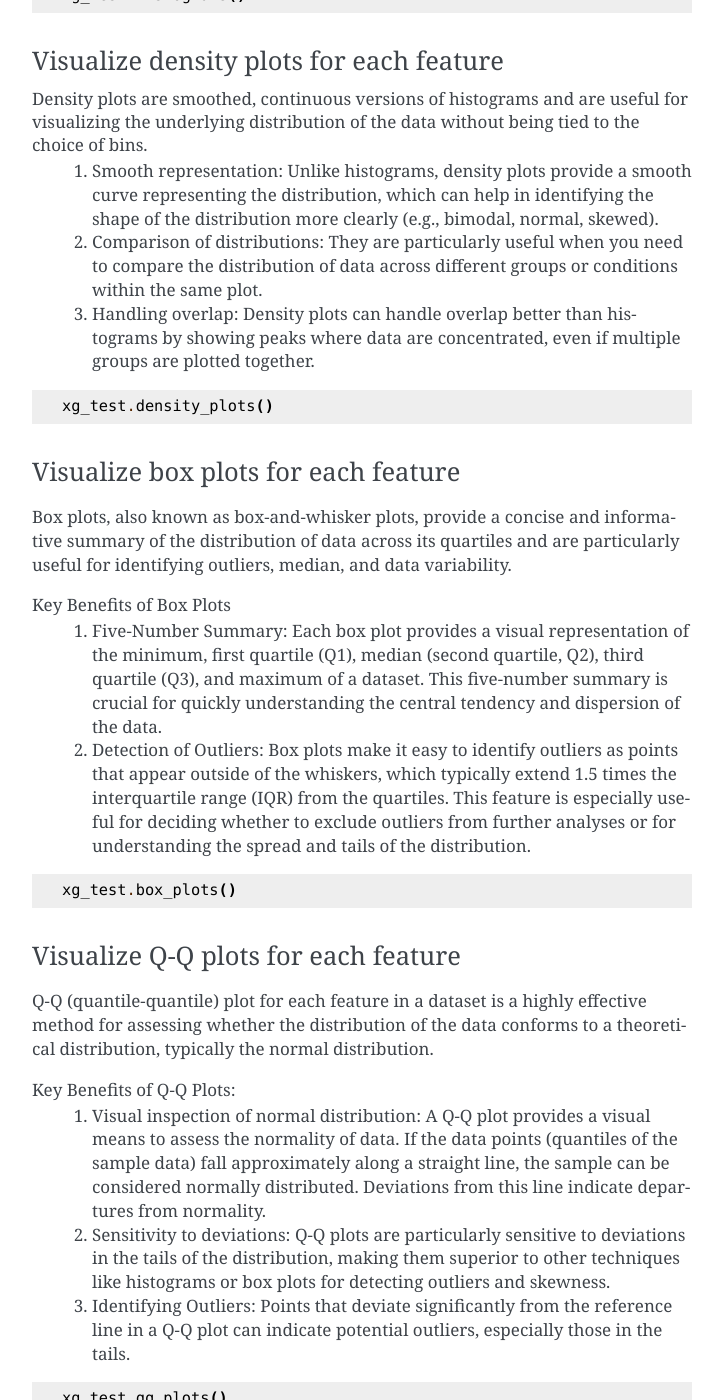
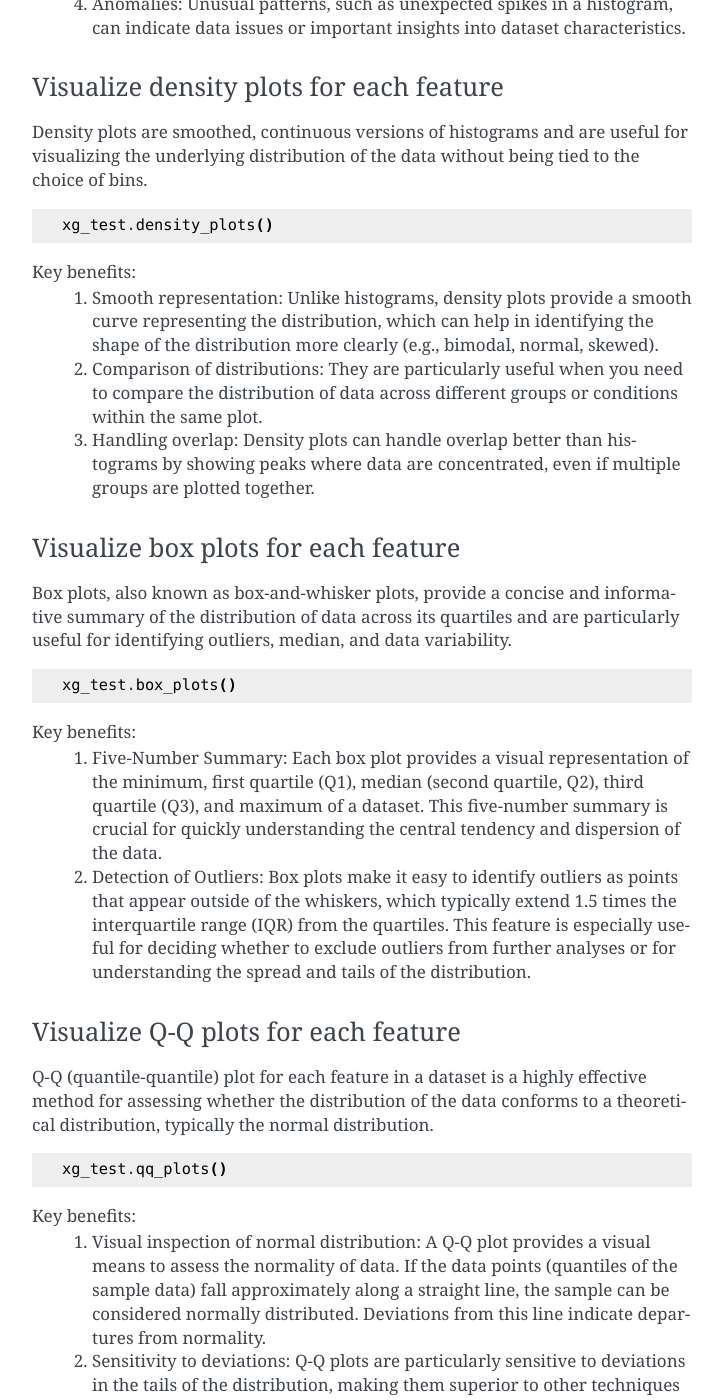
Before and after one commit to kazilab/XeroGraph, a Sphinx documentation site: the page built from docs/usage.rst, in a window 1280 px wide and 1400 px high, scrolled down 2888 px. Shown: the whole window, without its empty margins (388-1111 px from the left). Built offline with Sphinx 7.4.7, drawn with Linux system fonts in a browser that asks for light colours; some of the changed text lies outside the part shown.

Commit message:
Update usage.rst

```diff
--- a/docs/usage.rst
+++ b/docs/usage.rst
@@ -68,62 +68,74 @@
 
     xg_test.ks()
 
-The "ks()" compares the sample with a normal distribution and returns two values:
+The "ks()" function compares the sample with a normal distribution and returns two values:
     (1) statistic: This is the KS statistic, which quantifies the maximum distance between the empirical distribution function of the sample and the cumulative distribution function of the specified normal distribution. A larger KS statistic indicates a greater divergence between the two distributions.
     (2) p-value: This is the p-value, which tells you the probability of observing a test statistic at least as extreme as the one observed under the null hypothesis, which states that the sample comes from the specified distribution. A small p-value (typically less than 0.05) leads to rejection of the null hypothesis, suggesting that the data do not follow a normal distribution.
 
-Interpretation of "ks()" test results
+Interpretation of results
     (1) If the p-value is small (commonly less than 0.05): Reject the null hypothesis, suggesting significant evidence that the data do not follow a normal distribution.
     (2) If the p-value is large: It fails to reject the null hypothesis, indicating insufficient evidence to conclude that the data do not follow a normal distribution.
 
 
 Visualize histograms for each feature
 -------------------------------------
-Histograms provide a visual representation of how data points are distributed across different intervals or "bins". We applied "Freedman-Diaconis" rule to determine the bins. Visualizing histograms for each feature can provide various information including:
+Histograms provide a visual representation of how data points are distributed across different intervals or "bins". We applied "Freedman-Diaconis" rule to determine the bins.
+
+.. code-block:: python
+
+    xg_test.histograms()
+
+
+Key benefits:
     (1) Detect skewness: Histograms can identify if data for a particular feature are skewed to the left or right.
     (2) Identify modality: Histograms help in recognizing if data are unimodal (one peak), bimodal (two peaks), or multimodal (multiple peaks), which can influence the selection of appropriate statistical tests or data preprocessing techniques.
     (3) Outliers: Histograms make it easier to spot outliers which appear as bars isolated from the bulk of the data. Outliers can be the result of data entry errors, measurement errors, or actual variability in data, and may significantly affect the results of statistical analyses and predictive models.
     (4) Anomalies: Unusual patterns, such as unexpected spikes in a histogram, can indicate data issues or important insights into dataset characteristics.
 
-.. code-block:: python
-
-    xg_test.histograms()
 
 Visualize density plots for each feature
 ----------------------------------------
 Density plots are smoothed, continuous versions of histograms and are useful for visualizing the underlying distribution of the data without being tied to the choice of bins.
-    (1) Smooth representation: Unlike histograms, density plots provide a smooth curve representing the distribution, which can help in identifying the shape of the distribution more clearly (e.g., bimodal, normal, skewed).
-    (2) Comparison of distributions: They are particularly useful when you need to compare the distribution of data across different groups or conditions within the same plot.
-    (3) Handling overlap: Density plots can handle overlap better than histograms by showing peaks where data are concentrated, even if multiple groups are plotted together.
 
 .. code-block:: python
 
     xg_test.density_plots()
 
+
+Key benefits:
+    (1) Smooth representation: Unlike histograms, density plots provide a smooth curve representing the distribution, which can help in identifying the shape of the distribution more clearly (e.g., bimodal, normal, skewed).
+    (2) Comparison of distributions: They are particularly useful when you need to compare the distribution of data across different groups or conditions within the same plot.
+    (3) Handling overlap: Density plots can handle overlap better than histograms by showing peaks where data are concentrated, even if multiple groups are plotted together.
+
+
 Visualize box plots for each feature
 ------------------------------------
 Box plots, also known as box-and-whisker plots, provide a concise and informative summary of the distribution of data across its quartiles and are particularly useful for identifying outliers, median, and data variability.
-
-Key Benefits of Box Plots
-    (1) Five-Number Summary: Each box plot provides a visual representation of the minimum, first quartile (Q1), median (second quartile, Q2), third quartile (Q3), and maximum of a dataset. This five-number summary is crucial for quickly understanding the central tendency and dispersion of the data.
-    (2) Detection of Outliers: Box plots make it easy to identify outliers as points that appear outside of the whiskers, which typically extend 1.5 times the interquartile range (IQR) from the quartiles. This feature is especially useful for deciding whether to exclude outliers from further analyses or for understanding the spread and tails of the distribution.
 
 .. code-block:: python
 
     xg_test.box_plots()
 
+
+Key benefits:
+    (1) Five-Number Summary: Each box plot provides a visual representation of the minimum, first quartile (Q1), median (second quartile, Q2), third quartile (Q3), and maximum of a dataset. This five-number summary is crucial for quickly understanding the central tendency and dispersion of the data.
+    (2) Detection of Outliers: Box plots make it easy to identify outliers as points that appear outside of the whiskers, which typically extend 1.5 times the interquartile range (IQR) from the quartiles. This feature is especially useful for deciding whether to exclude outliers from further analyses or for understanding the spread and tails of the distribution.
+
+
 Visualize Q-Q plots for each feature
 ------------------------------------
 Q-Q (quantile-quantile) plot for each feature in a dataset is a highly effective method for assessing whether the distribution of the data conforms to a theoretical distribution, typically the normal distribution.
 
-Key Benefits of Q-Q Plots:
+.. code-block:: python
+
+    xg_test.qq_plots()
+
+
+Key benefits:
     (1) Visual inspection of normal distribution: A Q-Q plot provides a visual means to assess the normality of data. If the data points (quantiles of the sample data) fall approximately along a straight line, the sample can be considered normally distributed. Deviations from this line indicate departures from normality.
     (2) Sensitivity to deviations: Q-Q plots are particularly sensitive to deviations in the tails of the distribution, making them superior to other techniques like histograms or box plots for detecting outliers and skewness.
     (3) Identifying Outliers: Points that deviate significantly from the reference line in a Q-Q plot can indicate potential outliers, especially those in the tails.
 
-.. code-block:: python
-
-    xg_test.qq_plots()
 
 Visualize missing data patterns
 -------------------------------
```
